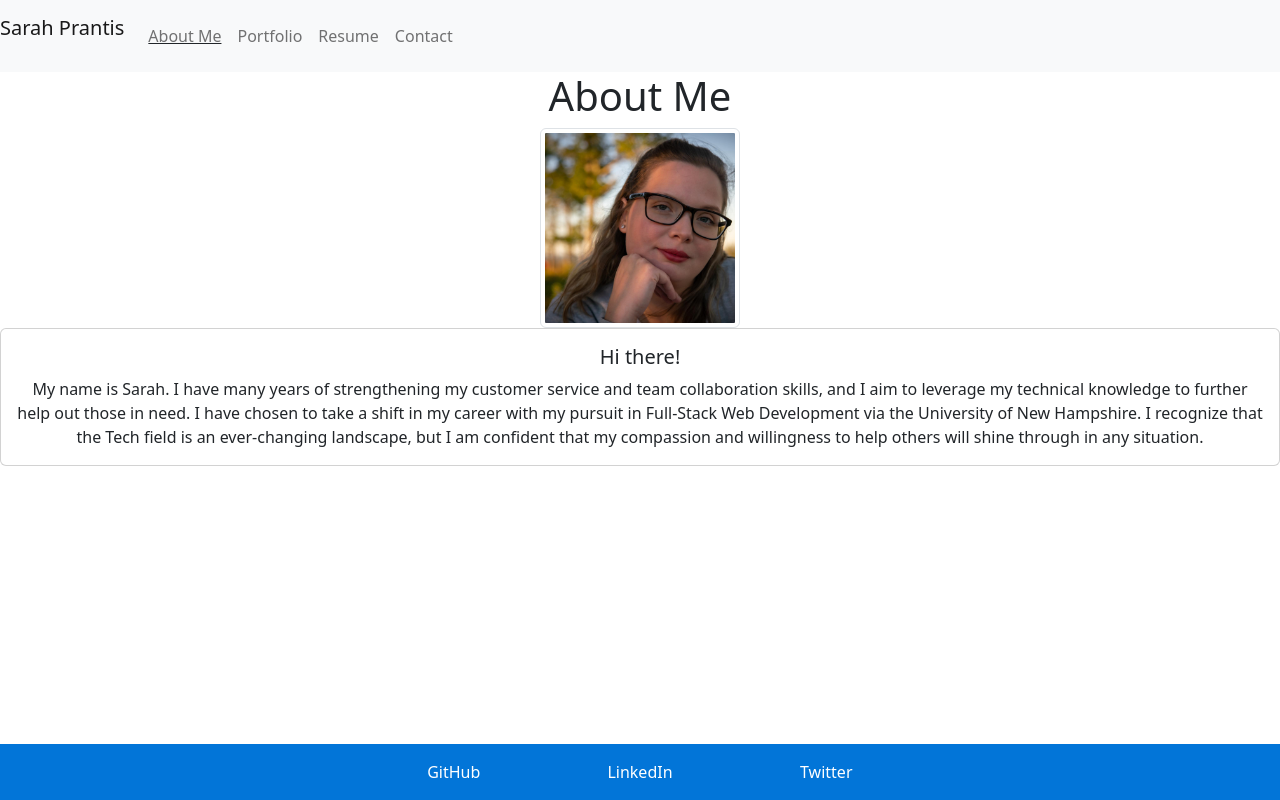
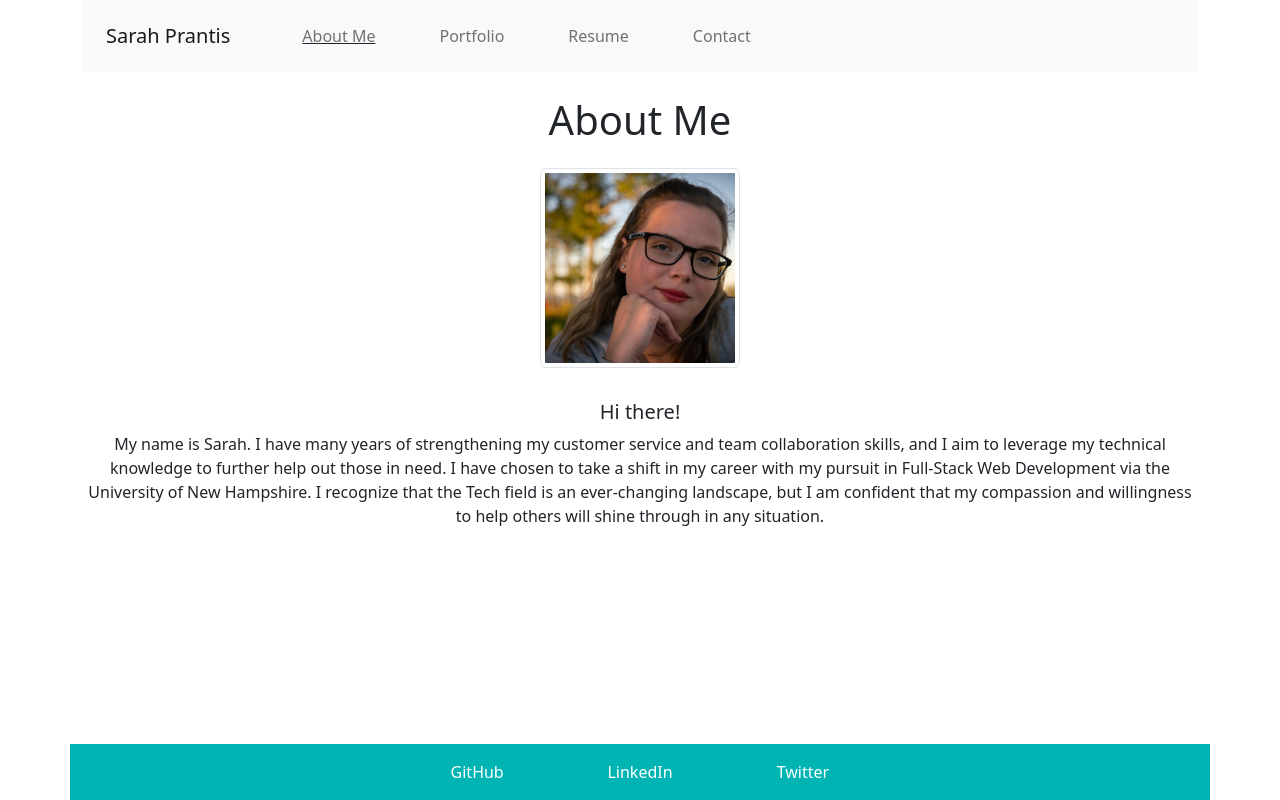
Before and after one commit to sprantis/react-portfolio, a React (Create React App) app: page / in a window 1280 px wide. Built offline with nearby package versions, Linux system fonts and the light colour scheme.

Commit message:
styling adjustments

```diff
--- a/public/index.html
+++ b/public/index.html
@@ -28,7 +28,7 @@
   </head>
   <body>
     <noscript>You need to enable JavaScript to run this app.</noscript>
-    <div class="footer-padding" id="root"></div>
+    <div id="root"></div>
     <!--
       This HTML file is a template.
       If you open it directly in the browser, you will see an empty page.
--- a/src/components/Footer.js
+++ b/src/components/Footer.js
@@ -4,17 +4,18 @@ import React from "react";
 export default function Footer() {
     // Fixed footer code: https://www.w3schools.com/howto/howto_css_fixed_footer.asp
     return (
-        <div
+        <footer
             style={{
                 position: "fixed",
                 left: 0,
                 right: 0,
                 bottom: 0,
                 width: 100 + "%",
-                backgroundColor: "#0275d8",
+                backgroundColor: "#00B4B4",
                 color: "white",
                 textAlign: "center"
             }}
+            className='container'
         >
             <div className='row mt-3'>
                 <p className='col'></p>
@@ -25,6 +26,6 @@ export default function Footer() {
                 <p className='col'></p>
                 <p className='col'></p>
             </div>
-        </div>
+        </footer>
     )
 }
--- a/src/components/Form/index.js
+++ b/src/components/Form/index.js
@@ -35,7 +35,7 @@ export default function Form() {
 
     // First we check to see if the email is not valid or if the name is empty. If so we set an error message to be displayed on the page.
     if (!name || !validateEmail(email)) {
-      setErrorMessage('Name or email is invalid');
+      setErrorMessage('Name or email is invalid.');
       // We want to exit out of this code block if something is wrong so that the user can correct it
       return;
       // Then we check to see if the message is not valid. If so, we set an error message regarding the message.
@@ -55,7 +55,7 @@ export default function Form() {
   };
 
   return (
-    <div>
+    <div className="mt-3 container">
       <form className="form">
         <input
             value={name}
@@ -63,6 +63,7 @@ export default function Form() {
             onChange={handleInputChange}
             type="text"
             placeholder="name"
+            className='form-control mx-auto'
         />
         <input
           value={email}
@@ -70,6 +71,7 @@ export default function Form() {
           onChange={handleInputChange}
           type="email"
           placeholder="email"
+          className='form-control mx-auto'
         />
         <textarea
           value={message}
@@ -77,18 +79,17 @@ export default function Form() {
           onChange={handleInputChange}
           type="message"
           placeholder="message"
+          className='form-control mx-auto'
         />
-        {/* <input
-          value={message}
-          name="message"
-          onChange={handleInputChange}
-          type="message"
-          placeholder="message"
-        /> */}
-        <button type="button" onClick={handleFormSubmit}>Submit</button>
+        <button
+            type="submit"
+            class="btn btn-primary mt-1"
+            onClick={handleFormSubmit}>
+                Submit
+        </button>
       </form>
       {errorMessage && (
-        <div>
+        <div className='mt-3'>
           <p className="error-text">{errorMessage}</p>
         </div>
       )}
--- a/src/components/Navigation.js
+++ b/src/components/Navigation.js
@@ -5,9 +5,11 @@ import React from 'react';
 // We assign them to their own variable names
 export default function Navigation({ currentPage, handlePageChange }) {
   return (
-    <div>
+    <div className='container'>
         <nav className="navbar navbar-expand-lg navbar-light bg-light">
-            <p className="navbar-brand" href="#">Sarah Prantis</p>
+            <div className="mx-4">
+                <p className="my-2 navbar-brand" href="#">Sarah Prantis</p>
+            </div>
 
             <div id="navbarSupportedContent">
                 <ul className="navbar-nav">
@@ -17,7 +19,7 @@ export default function Navigation({ currentPage, handlePageChange }) {
                         onClick={() => handlePageChange('About Me')}
                         className={currentPage === 'About Me' ? 'nav-item active underline' : 'nav-item'}
                     >
-                        <a className='nav-link' href="#about-me">
+                        <a className='nav-link mx-4' href="#about-me">
                             About Me
                         </a>
                     </li>
@@ -25,7 +27,7 @@ export default function Navigation({ currentPage, handlePageChange }) {
                         onClick={() => handlePageChange('Portfolio')}
                         className={currentPage === 'Portfolio' ? 'nav-item active underline' : 'nav-item'}
                     >
-                        <a className='nav-link' href="#portfolio">
+                        <a className='nav-link mx-4' href="#portfolio">
                             Portfolio
                         </a>
                     </li>
@@ -33,7 +35,7 @@ export default function Navigation({ currentPage, handlePageChange }) {
                         onClick={() => handlePageChange('Resume')}
                         className={currentPage === 'Resume' ? 'nav-item active underline' : 'nav-item'}
                     >
-                        <a className='nav-link' href="#resume">
+                        <a className='nav-link mx-4' href="#resume">
                             Resume
                         </a>
                     </li>
@@ -41,7 +43,7 @@ export default function Navigation({ currentPage, handlePageChange }) {
                         onClick={() => handlePageChange('Contact')}
                         className={currentPage === 'Contact' ? 'nav-item active underline' : 'nav-item'}
                     >
-                        <a className='nav-link' href="#contact">
+                        <a className='nav-link mx-4' href="#contact">
                             Contact
                         </a>
                     </li>
@@ -49,49 +51,5 @@ export default function Navigation({ currentPage, handlePageChange }) {
             </div>
         </nav>
     </div>
-
-    // <ul className="nav nav-tabs">
-    //   <li className="nav-item">
-    //     <a
-    //       href="#about-me"
-    //       onClick={() => handlePageChange('About Me')}
-    //       // This is a conditional (ternary) operator that checks to see if the current page is "About Me"
-    //       // If it is, we set the current page to 'nav-item-active', otherwise we set it to 'nav-item'
-    //       className={currentPage === 'About Me' ? 'nav-item active' : 'nav-item'}
-    //     >
-    //       About Me
-    //     </a>
-    //   </li>
-    //   <li className="nav-item">
-    //     <a
-    //       href="#portfolio"
-    //       onClick={() => handlePageChange('Portfolio')}
-    //       // Check to see if the currentPage is `Portfolio`, and if so we use the active link class from bootstrap. Otherwise, we set it to a normal nav-item
-    //       className={currentPage === 'Portfolio' ? 'nav-item active' : 'nav-item'}
-    //     >
-    //       Portfolio
-    //     </a>
-    //   </li>
-    //   <li className="nav-item">
-    //     <a
-    //       href="#resume"
-    //       onClick={() => handlePageChange('Resume')}
-    //       // Check to see if the currentPage is `Resume`, and if so we use the active link class from bootstrap. Otherwise, we set it to a normal nav-item
-    //       className={currentPage === 'Resume' ? 'nav-item active' : 'nav-item'}
-    //     >
-    //       Resume
-    //     </a>
-    //   </li>
-    //   <li className="nav-item">
-    //     <a
-    //       href="#contact"
-    //       onClick={() => handlePageChange('Contact')}
-    //       // Check to see if the currentPage is `Contact`, and if so we use the active link class from bootstrap. Otherwise, we set it to a normal nav-item
-    //       className={currentPage === 'Contact' ? 'nav-item active' : 'nav-item'}
-    //     >
-    //       Contact
-    //     </a>
-    //   </li>
-    // </ul>
   );
 }
--- a/src/components/Project.js
+++ b/src/components/Project.js
@@ -7,12 +7,12 @@ export default function Project(props) {
             <h5>
                 {props.title}
             </h5>
-            <img className='pic-dim2' src={props.imgSrc}/>
+            <img className='pic-dim2' src={props.imgSrc} alt='Project' />
             <p>
-                <a href={props.deployedLink}>Deployed App</a>
+                <a className='teal-text' href={props.deployedLink}>Deployed App</a>
             </p>
             <p>
-                <a href={props.ghRepoLink}>GitHub Repo</a>
+                <a  className='teal-text' href={props.ghRepoLink}>GitHub Repo</a>
             </p>
         </div>
     )
--- a/src/components/pages/AboutMe.js
+++ b/src/components/pages/AboutMe.js
@@ -5,19 +5,16 @@ import ProfilePic from "../../assets/images/profile-picture.jpeg"
 export default function AboutMe() {
     return (
         <div>
-            <h1>About Me</h1>
-            <img className='img-thumbnail rounded pic-dim' src={ProfilePic} />
-            <div className='card'>
-                <div className='card-body'>
-                    <h5 className='card-title'>
-                        Hi there!
-                    </h5>
-                    <p className='card-text'>
-                        My name is Sarah. I have many years of strengthening my customer service and team collaboration skills, and I aim to leverage my technical knowledge to further help out those in need. I have chosen to take a shift in my career with my pursuit in Full-Stack Web Development via the University of New Hampshire. I recognize that the Tech field is an ever-changing landscape, but I am confident that my compassion and willingness to help others will shine through in any situation.
-                    </p>
-                </div>
+            <h1 className='mt-4'>About Me</h1>
+            <img className='img-thumbnail rounded pic-dim my-3' src={ProfilePic} alt='Selfie' />
+            <div className='container mt-3 mx-auto'>
+                <h5>
+                    Hi there!
+                </h5>
+                <p>
+                    My name is Sarah. I have many years of strengthening my customer service and team collaboration skills, and I aim to leverage my technical knowledge to further help out those in need. I have chosen to take a shift in my career with my pursuit in Full-Stack Web Development via the University of New Hampshire. I recognize that the Tech field is an ever-changing landscape, but I am confident that my compassion and willingness to help others will shine through in any situation.
+                </p>
             </div>
-
         </div>
     );
 }
--- a/src/components/pages/Contact.js
+++ b/src/components/pages/Contact.js
@@ -5,8 +5,8 @@ import Form from "../Form/index.js"
 export default function Contact() {
   return (
     <div>
-        <h1>Contact Page</h1>
-        <Form />
+        <h1 className='my-4'>Contact Page</h1>
+            <Form />
     </div>
   );
 }
--- a/src/components/pages/Portfolio.js
+++ b/src/components/pages/Portfolio.js
@@ -7,8 +7,9 @@ export default function Portfolio() {
     const [siteProjects, setSiteProjects] = useState({devProjects})
 
   return (
-    <div className='container'>
-      <h1>Portfolio Page</h1>
+    <div>
+      <h1 className='mt-4'>Portfolio</h1>
+      <div className='container mx-auto'>
         <div className='row'>
             {siteProjects.devProjects.map(devProject => (
                 <div key={devProject.id + ' div'} className='col'>
@@ -24,5 +25,6 @@ export default function Portfolio() {
             ))}
         </div>
       </div>
+    </div>
   );
 }
--- a/src/components/pages/Resume.js
+++ b/src/components/pages/Resume.js
@@ -4,9 +4,9 @@ import React from 'react';
 export default function Resume() {
   return (
     <div>
-      <h1>Resume Page</h1>
+      <h1 className='my-4'>Resume</h1>
       <p>
-        <a href="https://drive.google.com/file/d/12TBi-HyteHls7hZZa08MLMKVPmFRDwA3/view?usp=sharing">View and download.</a>
+        <a href="https://drive.google.com/file/d/12TBi-HyteHls7hZZa08MLMKVPmFRDwA3/view?usp=sharing" target='_blank' rel="noreferrer" className="teal-text">View and download</a>
       </p>
     </div>
   );
--- a/src/index.css
+++ b/src/index.css
@@ -39,3 +39,22 @@ code {
 .underline {
     text-decoration: underline;
 }
+
+.teal-text {
+    color: #00B4B4;
+    text-decoration: none;
+}
+
+.teal-text:hover {
+    color: #00B4B4;
+    text-decoration: underline;
+}
+
+.form-control {
+    max-width: 50%;
+}
+
+.btn-primary, .btn-primary:hover, .btn-primary:active, .btn-primary:visited  {
+    background-color: #00B4B4 !important;
+    border-color: #00B4B4 !important;
+}
```
Lines whose indentation alone changed are shown as unchanged.
